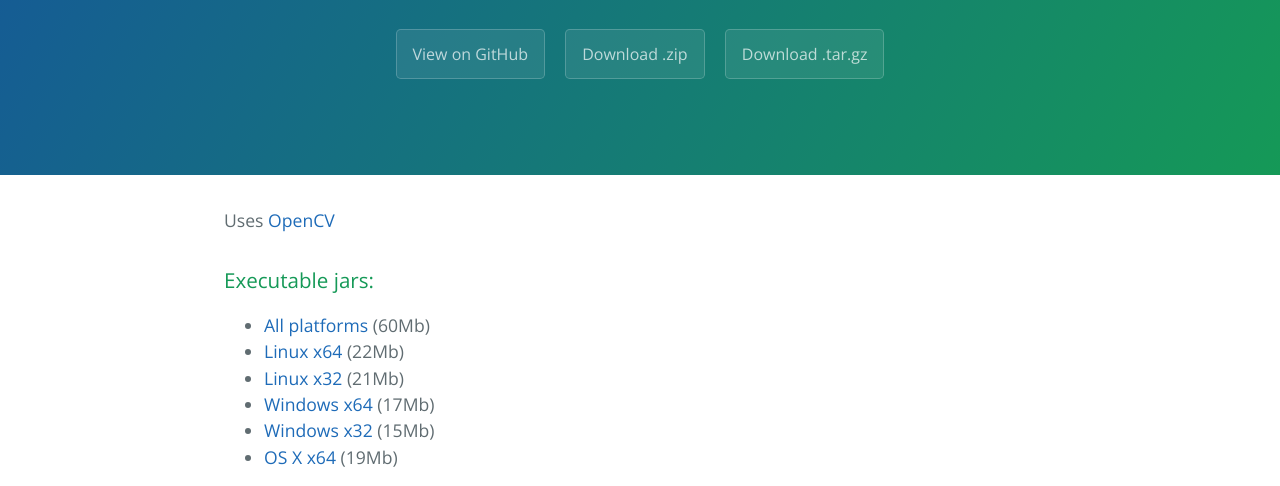
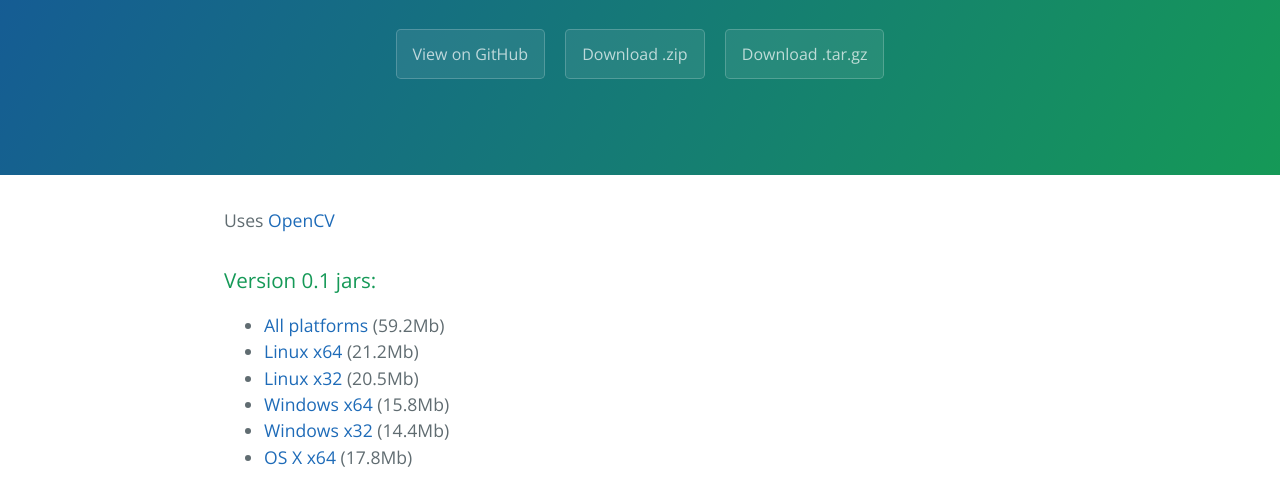
Before and after one commit to fehu/comp-vis, a plain HTML site: page index.html in a window 1280 px wide. Shown: the part 208-694 px from the top of the page. Drawn offline with nearby package versions, Linux system fonts and the light colour scheme.

Commit message:
new proguard-built jars;

```diff
--- a/index.html
+++ b/index.html
@@ -22,21 +22,21 @@
       <p>Uses <a href="http://opencv.org/">OpenCV</a></p>
 
 <h3>
-<a id="executable-jars" class="anchor" href="#executable-jars" aria-hidden="true"><span class="octicon octicon-link"></span></a>Executable jars:</h3>
+<a id="jars-v0.1" class="anchor" href="#jars-v0.1" aria-hidden="true"><span class="octicon octicon-link"></span></a>Version 0.1 jars:</h3>
 
 <ul>
 <li>
-<a href="http://fehu.github.io/comp-vis/jars/test-harris.jar">All platforms</a> (60Mb)</li>
+<a href="http://fehu.github.io/comp-vis/jars/harris-app-0.1.jar">All platforms</a> (59.2Mb)</li>
 <li>
-<a href="http://fehu.github.io/comp-vis/jars/test-harris_linux-x64.jar">Linux x64</a> (22Mb)</li>
+<a href="http://fehu.github.io/comp-vis/jars/harris-app-0.1-linux-x64.jar">Linux x64</a> (21.2Mb)</li>
 <li>
-<a href="http://fehu.github.io/comp-vis/jars/test-harris_linux-x86.jar">Linux x32</a> (21Mb)</li>
+<a href="http://fehu.github.io/comp-vis/jars/harris-app-0.1-linux-x86.jar">Linux x32</a> (20.5Mb)</li>
 <li>
-<a href="http://fehu.github.io/comp-vis/jars/test-harris_win-x64.jar">Windows x64</a> (17Mb)</li>
+<a href="http://fehu.github.io/comp-vis/jars/harris-app-0.1-win-x64.jar">Windows x64</a> (15.8Mb)</li>
 <li>
-<a href="http://fehu.github.io/comp-vis/jars/test-harris_win-x86.jar">Windows x32</a> (15Mb)</li>
+<a href="http://fehu.github.io/comp-vis/jars/harris-app-0.1-win-x86.jar">Windows x32</a> (14.4Mb)</li>
 <li>
-<a href="http://fehu.github.io/comp-vis/jars/test-harris_osx-x64.jar">OS X x64</a> (19Mb)</li>
+<a href="http://fehu.github.io/comp-vis/jars/harris-app-0.1-osx-x64.jar">OS X x64</a> (17.8Mb)</li>
 </ul>
 
 <img src="http://fehu.github.io/comp-vis/img/Project1_usage_and_data_flow_progress.png">
```
Also changed, not shown: img/Project1_usage_and_data_flow_progress.png, 1 other file.
